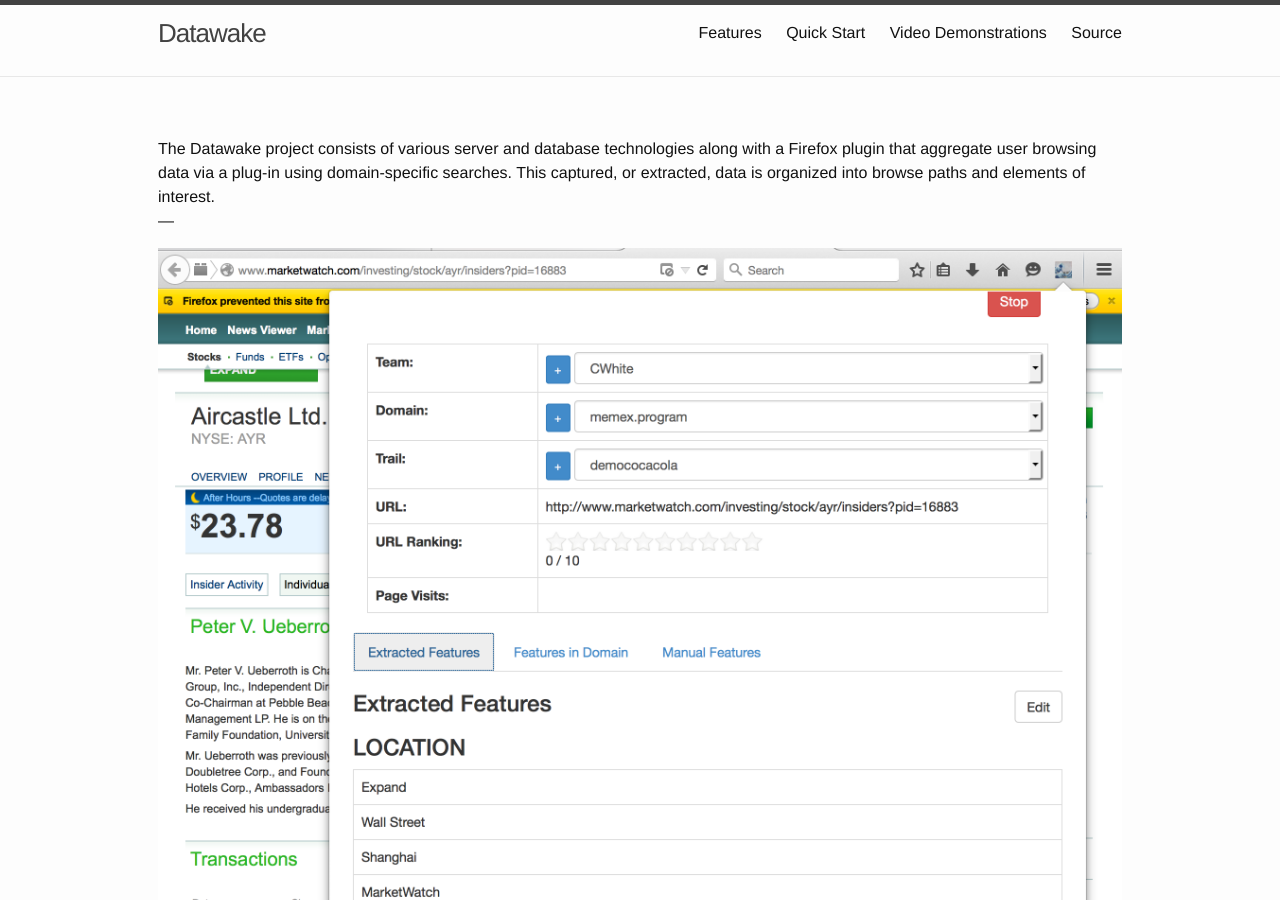
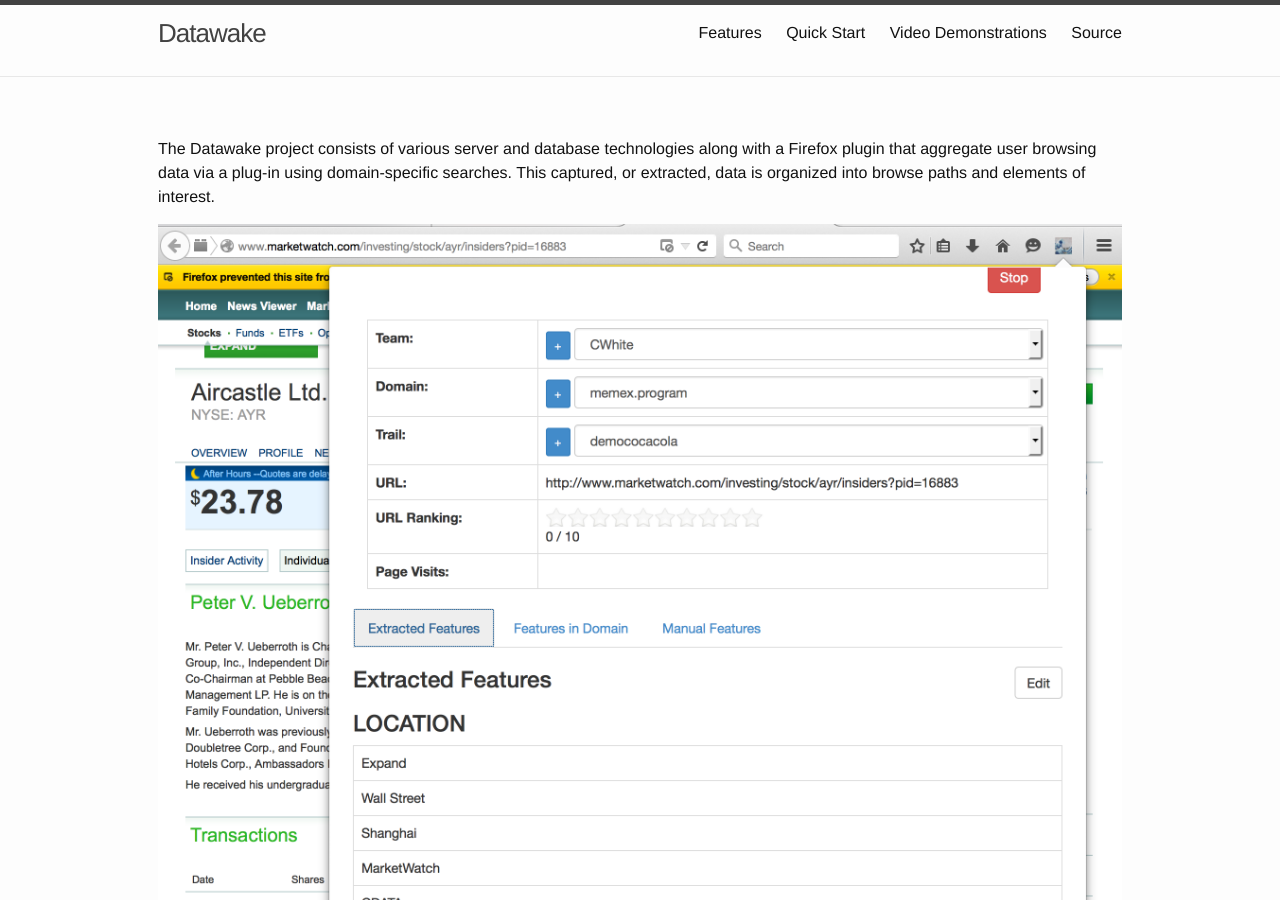
Before and after one commit to Sotera/Datawake, a Jekyll site: the page built from index.md, in a window 1280 px wide and 900 px high. Built offline with Jekyll 4.4.1, drawn with Linux system fonts in a browser that asks for light colours.

Commit message:
Fixing formatting

```diff
--- a/index.md
+++ b/index.md
@@ -6,7 +6,6 @@
 technologies along with a Firefox plugin that aggregate user browsing data via a plug-in using
 domain-specific searches. This captured, or extracted, data is organized
 into browse paths and elements of interest.
----
 
 
 ![Firefox Plugin](img/firefoxPlugin.png)
@@ -20,15 +19,15 @@
 
 ![Forensic View](img/forensic.png)
 The full graph of the data.
----
 
-# Applied Technology  #
+
+## Applied Technology  ##
 This work was funded by [DARPA's
 Memex](http://www.darpa.mil/Our_Work/I2O/Programs/Memex.aspx) program
 and leverages several technologies from [DARPA's Open
 Catalog](http://www.darpa.mil/opencatalog/).  DataWake is available on the [Memex Open Catalog](http://www.darpa.mil/opencatalog/MEMEX.html)
 
-## Datawake utilizes the following Darpa technology ##
+# Datawake utilizes the following Darpa technology #
 [MITIE: MIT Information Extraction](https://github.com/mitll/MITIE) - MIT-LL
 [Topic Clustering](https://github.com/mitll/topic-clustering) - MIT-LL
 [Tangelo](http://tangelo.kitware.com) - Kitware
```
